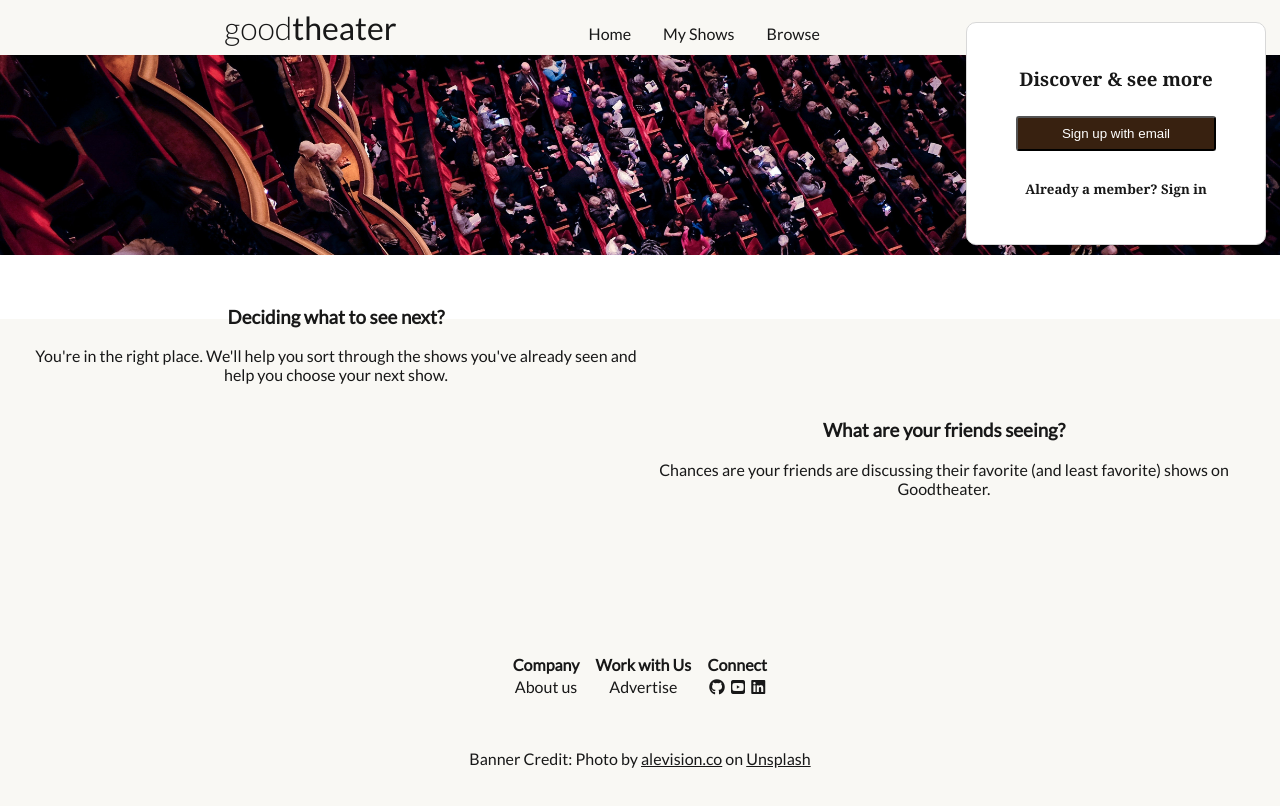
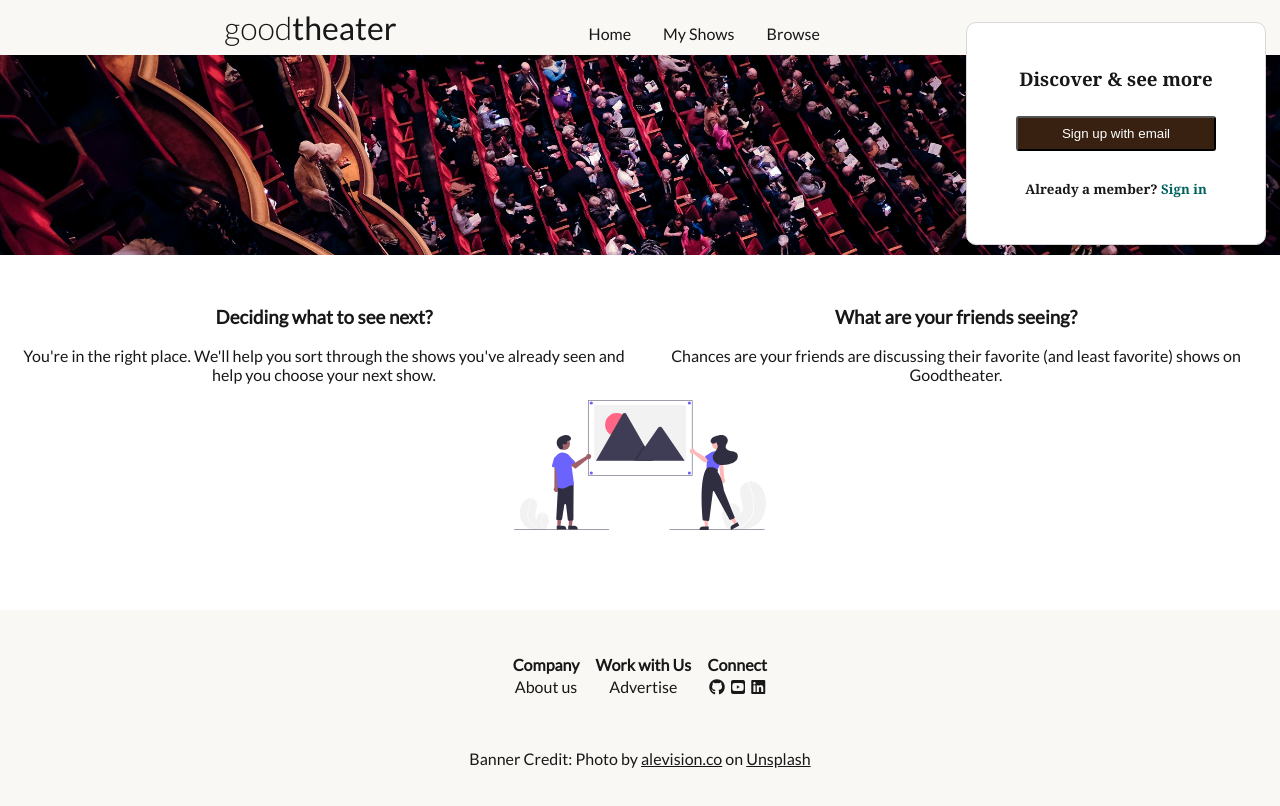
Before and after one commit to isphinxs/theater-client, a React (Create React App) app: page / in a window 1280 px wide. Built offline with nearby package versions, Linux system fonts and the light colour scheme; no server answers.

Commit message:
Add illustration and adjust styling

```diff
--- a/src/App.css
+++ b/src/App.css
@@ -45,8 +45,6 @@ body {
   background-color: #f9f8f4;
   color: #181818;
   font-family: "Lato", "Helvetica Neue", "Helvetica", sans-serif;
-  display: flex;
-  flex-direction: column;
 }
 
 a {
@@ -57,6 +55,10 @@ a:hover {
   color: #745037;
 }
 
+a.gr-link {
+  color: #00635D;
+}
+
 div#banner {
   height: 200px;
 }
@@ -64,7 +66,6 @@ div#banner {
 div#shows-container, div.home {
   background-color: white;
   padding: 2em;
-  flex: 1 0 auto;
 }
 
 div#navbar {
@@ -101,29 +102,6 @@ li {
 }
 
 
-/* Footer */
-
-div#footer {
-  background-color: #f9f8f4;
-  position: absolute;
-  bottom: 0;
-  justify-content: center;
-  width: 100%
-}
-
-div#footer h5, span {
-  margin: 2em;
-  display: inline-block;
-}
-
-div#footer table {
-  margin-left: auto;
-  margin-right: auto;
-}
-
-td {
-  padding: 0 15px;
-}
 /* Login */
 
 div#login {
@@ -185,10 +163,12 @@ div.user-form button {
   min-width: 200px;
 }
 
+
 /* Home page */
 
 div.home {
-  flex: 1 0 auto;
+  overflow: hidden;
+  padding: 2em 0.5em 5em 0.5em
 }
 
 div.box-left {
@@ -198,5 +178,36 @@ div.box-left {
 
 div.box-right {
   float: right;
-  margin-left: 50%;
 }
+
+.illustration {
+  margin: auto;
+  width: 20%;
+  display: block;
+  clear: both;
+}
+
+
+/* Footer */
+
+div#footer {
+  background-color: #f9f8f4;
+  position: absolute;
+  bottom: 0;
+  justify-content: center;
+  width: 100%
+}
+
+div#footer h5, span {
+  margin: 2em;
+  display: inline-block;
+}
+
+div#footer table {
+  margin-left: auto;
+  margin-right: auto;
+}
+
+td {
+  padding: 0 15px;
+}
--- a/src/components/Home.js
+++ b/src/components/Home.js
@@ -1,4 +1,5 @@
 import React from 'react';
+import illustration from '../illustration.svg';
 
 function Home() {
     return(
@@ -7,10 +8,11 @@ function Home() {
                 <h3>Deciding what to see next?</h3>
                 <p>You're in the right place. We'll help you sort through the shows you've already seen and help you choose your next show.</p>
             </div>
-            <div className="box-right">
+            <div>
                 <h3>What are your friends seeing?</h3>
                 <p>Chances are your friends are discussing their favorite (and least favorite) shows on Goodtheater.</p>
             </div>
+            <img className="illustration" src={illustration} />
         </div>
     )
 }
--- a/src/components/Login.js
+++ b/src/components/Login.js
@@ -18,7 +18,7 @@ function Login() {
             <h3>Discover &amp; see more</h3>
             {/* <button id="google" onClick={handleClick}>Continue with Google</button> */}
             <button id="auth" onClick={handleClick}>Sign up with email</button>
-            <h5>Already a member? <NavLink to="/login">Sign in</NavLink></h5>
+            <h5>Already a member? <NavLink to="/login" className="gr-link">Sign in</NavLink></h5>
         </div>
     )
 }
```
Also changed, not shown: src/illustration.svg (added).
